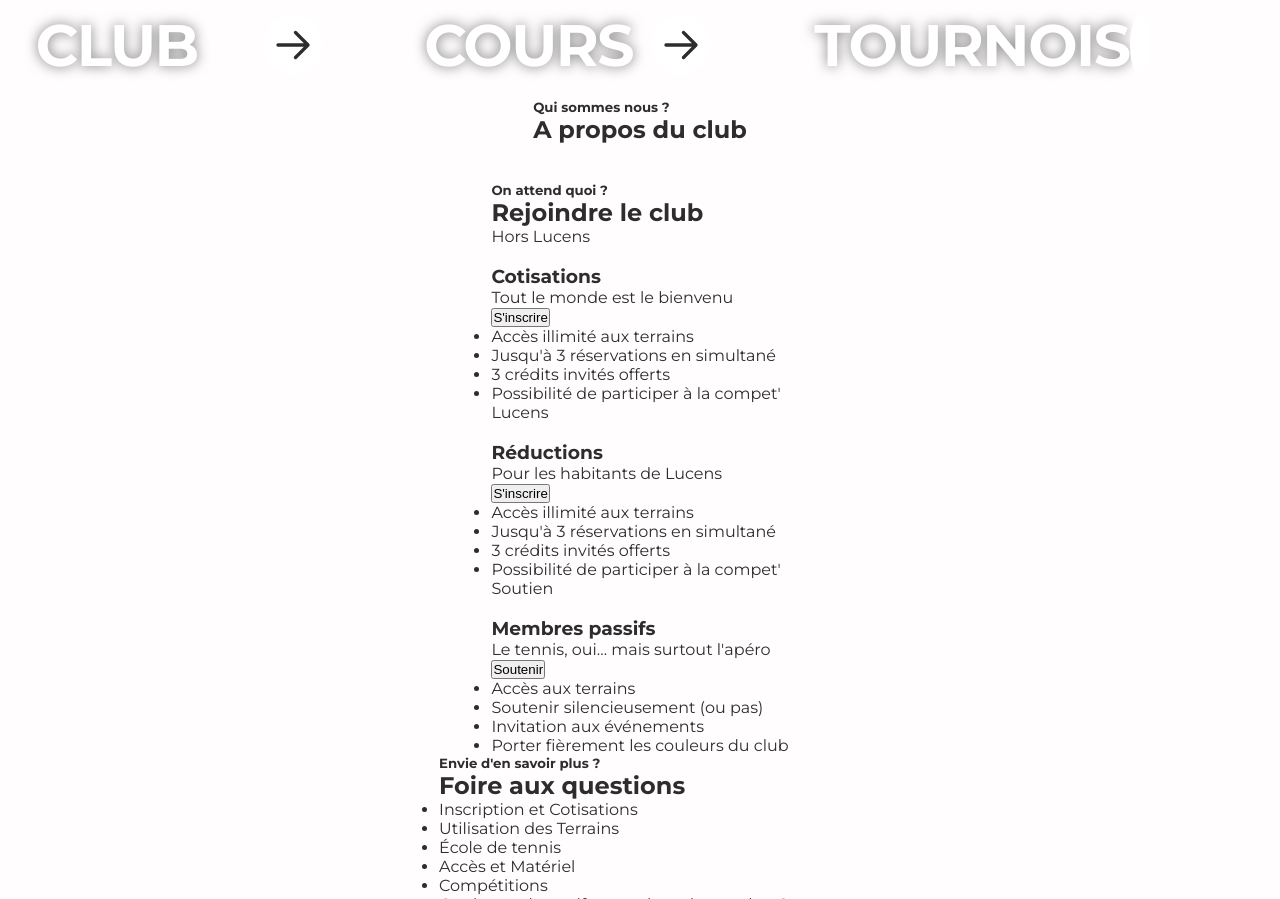
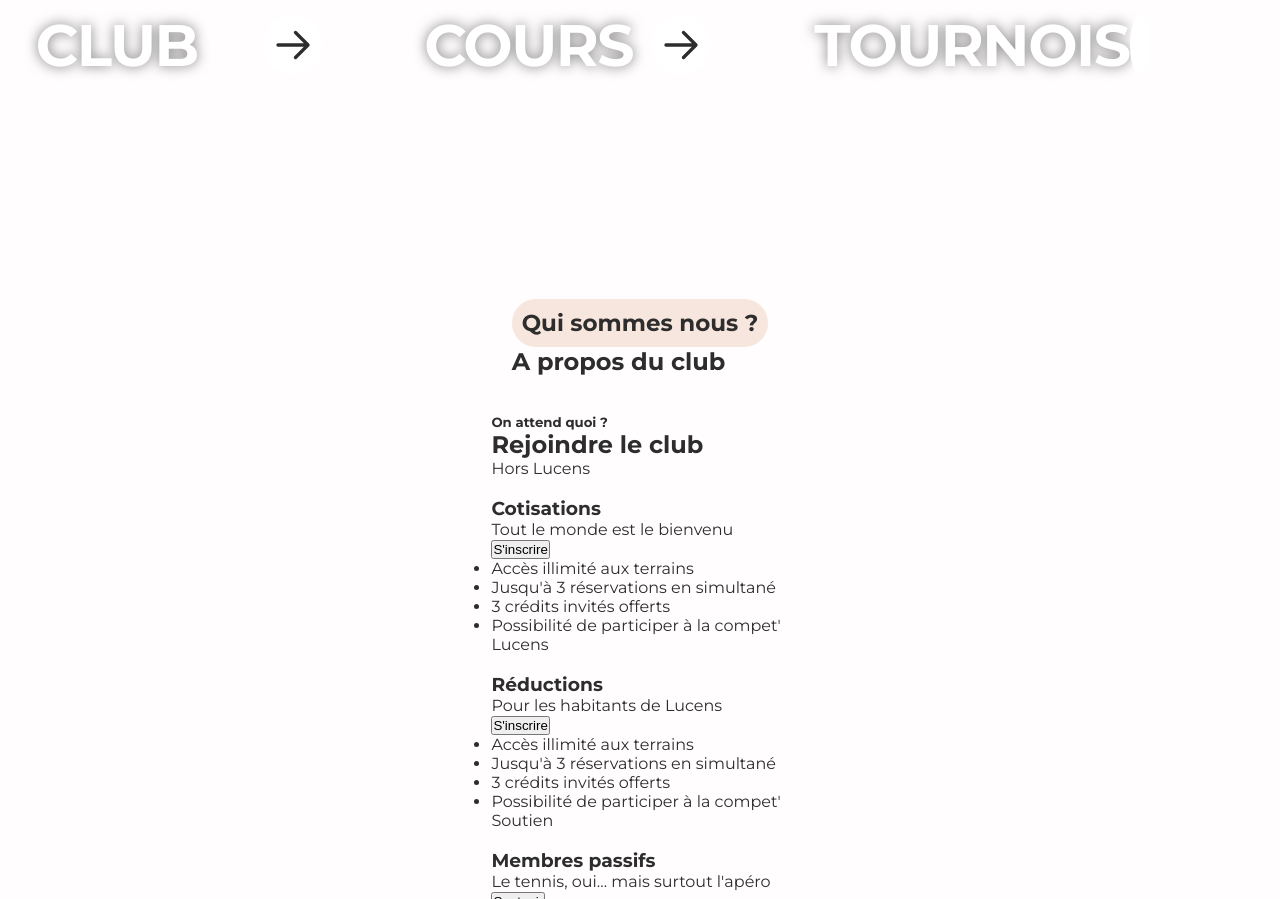
Before and after one commit to Saveyh/WebSite-TC-Lucens, a plain HTML site: page html/home.html in a window 1280 px wide. Shown: the part 1820-2719 px from the top of the page. Drawn offline with nearby package versions, Linux system fonts and the light colour scheme.

Commit message:
début sec3

```diff
--- a/css/home.css
+++ b/css/home.css
@@ -258,3 +258,15 @@ nav button {
 }
 
 /* =============== Section 2 */
+
+.section2 {
+  margin-top: 200px;
+}
+
+.section2 h5 {
+  text-align: center;
+  background-color: rgba(200, 103, 42, 0.15);
+  padding: 10px 10px;
+  border-radius: 50px;
+  font-size: 23px;
+}
--- a/css/style.css
+++ b/css/style.css
@@ -9,7 +9,7 @@
   --background-white: #fffdfd;
   --jaune: #e9df29;
   --noir: #2d2d2d;
-  --greadient-orange: #9f623d;
+  --orange: #9f623d;
 
   /* Fonts */
   --Montserrat: "Montserrat", sans-serif;
```
